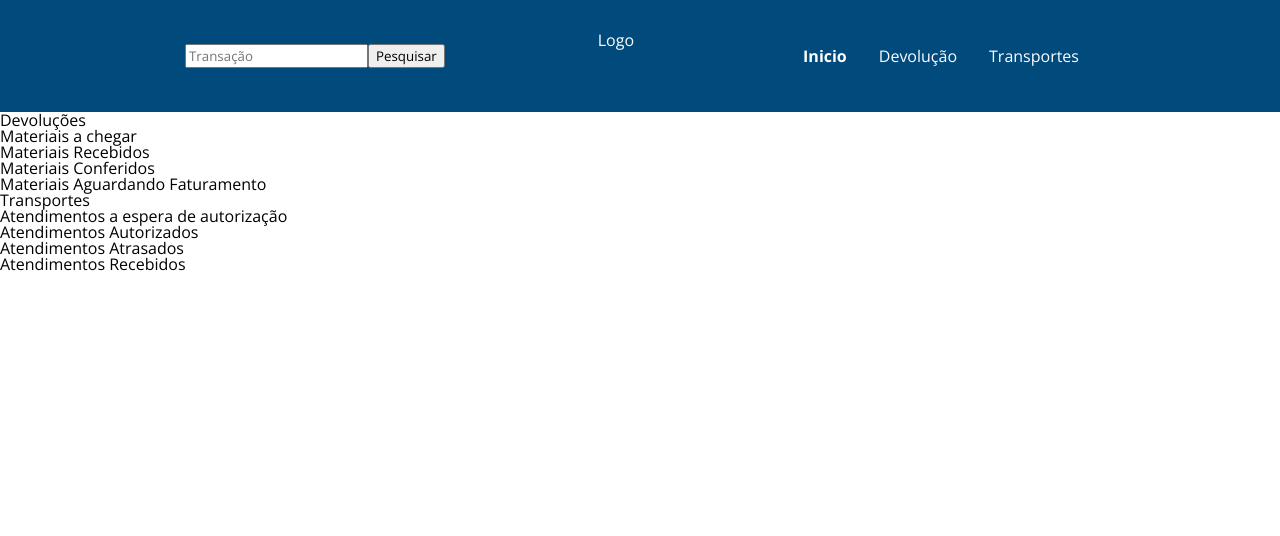
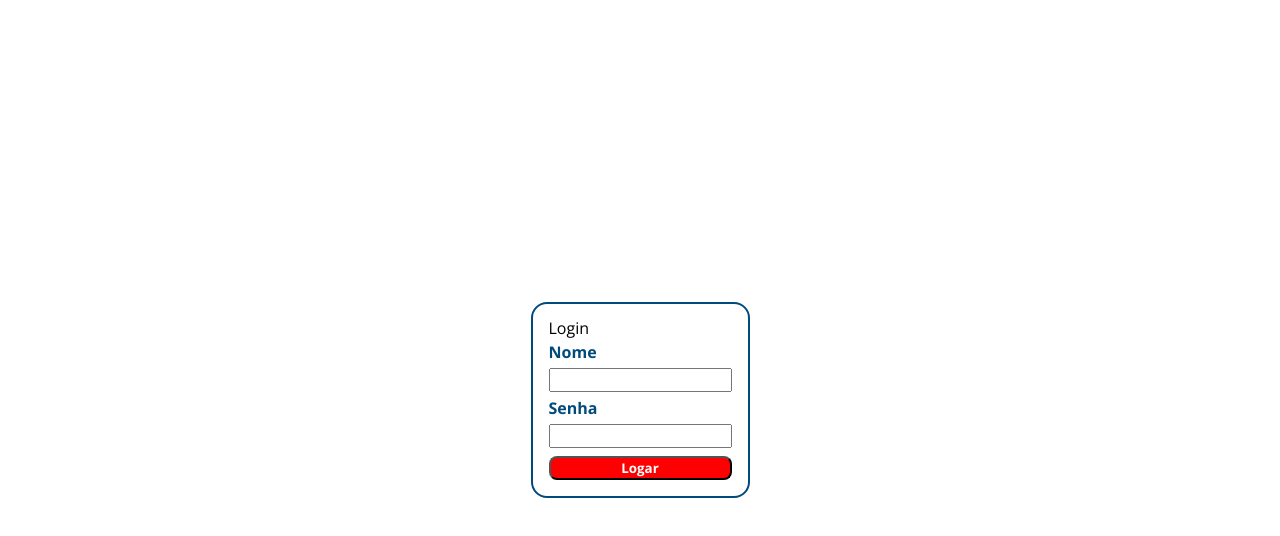
Before and after one commit to FabianoRaiser/devolucaoCiser, a React (Vite) app: page / in a window 1280 px wide. Shown: the top 536 px of the page. Built offline with nearby package versions, Linux system fonts and the light colour scheme.

Commit message:
:constrution: Tela de Login

```diff
--- /dev/null
+++ b/src/components/LoginCard/index.jsx
@@ -0,0 +1,20 @@
+import { Botao, Input, Label } from "components/ui/UI";
+import { StyledLogin } from "./styles";
+
+export const LoginCard = () => {
+  const logar = () => {
+    console.log("Logou");
+    window.location.replace("/inicio")
+  }
+
+  return (
+    <StyledLogin>
+      <h2>Login</h2>
+      <Label>Nome</Label>
+      <Input type="text" />
+      <Label>Senha</Label>
+      <Input type="password" />
+      <Botao onClick={logar}>Logar</Botao>
+    </StyledLogin>
+  );
+};
--- /dev/null
+++ b/src/components/LoginCard/styles.jsx
@@ -0,0 +1,14 @@
+import { cor_azulClaro, } from "components/ui/variaveis";
+import styled from "styled-components";
+
+export const StyledLogin = styled.div`
+    border: 2px solid ${cor_azulClaro};
+    border-radius: 1rem;
+
+    padding: 1rem;
+
+    display: flex;
+    flex-direction: column;
+
+    gap: 0.5rem;
+`
--- a/src/components/ui/UI.jsx
+++ b/src/components/ui/UI.jsx
@@ -1,16 +1,22 @@
 import styled from "styled-components";
-import { cor_azulClaro, cor_azulEscuro } from "./variaveis";
+import { cor_azulClaro, cor_azulEscuro, cor_vermelho } from "./variaveis";
 
 export const Botao = styled.button`
 
-  background-color: ${cor_azulClaro};
+  background-color: ${cor_vermelho};
   color: white;
   font-weight: 700;
 
   border-radius: 0.5rem;
 `;
 
-export const Container = styled.section``;
+export const Container = styled.section`
+  display: flex;
+  align-items: center;
+  justify-content: center;
+
+  min-height: 100vh;
+`;
 
 export const Input = styled.input``;
 
--- a/src/components/ui/variaveis.jsx
+++ b/src/components/ui/variaveis.jsx
@@ -1,3 +1,4 @@
 
 export const cor_azulClaro = "#004A7C"
 export const cor_azulEscuro = "#00234a"
+export const cor_vermelho = "#FD0001"
--- /dev/null
+++ b/src/routes/Login.jsx
@@ -0,0 +1,14 @@
+import { LoginCard } from "components/LoginCard";
+import { Container } from "components/ui/UI";
+import { GlobalStyle } from "GlobalStyle";
+
+export const Login = () => {
+  return (
+    <>
+      <GlobalStyle />
+      <Container>
+        <LoginCard />
+      </Container>
+    </>
+  );
+};
```
Also changed, not shown: src/main.jsx (+6 -1 lines).
